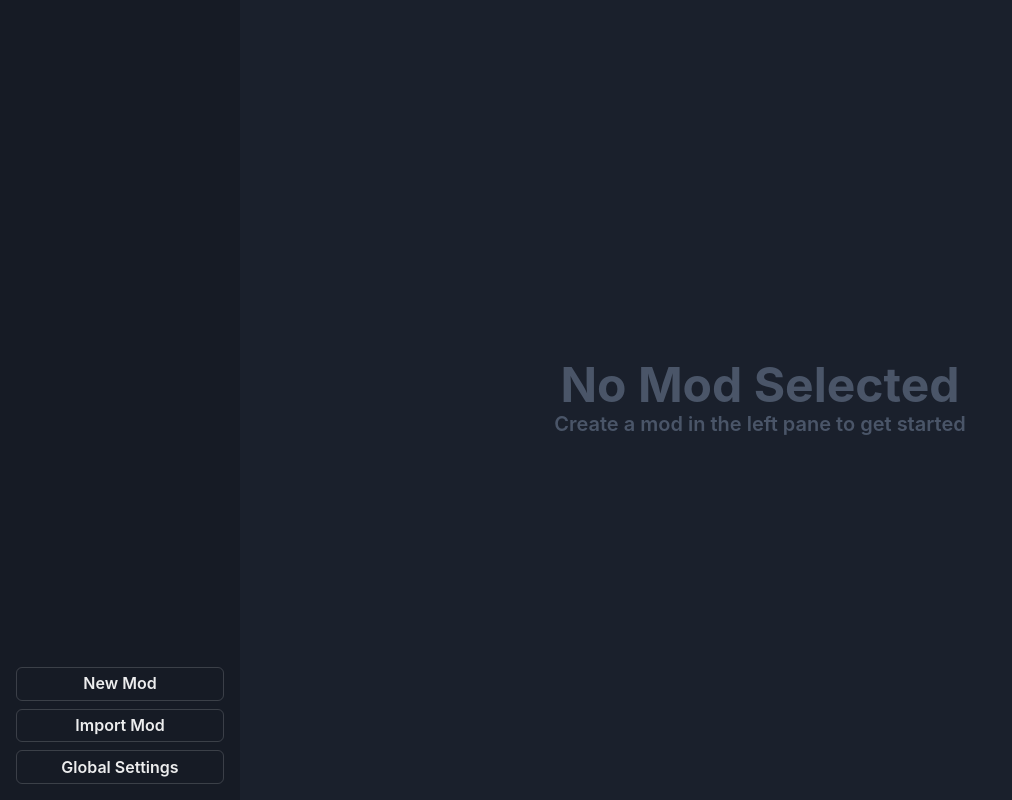
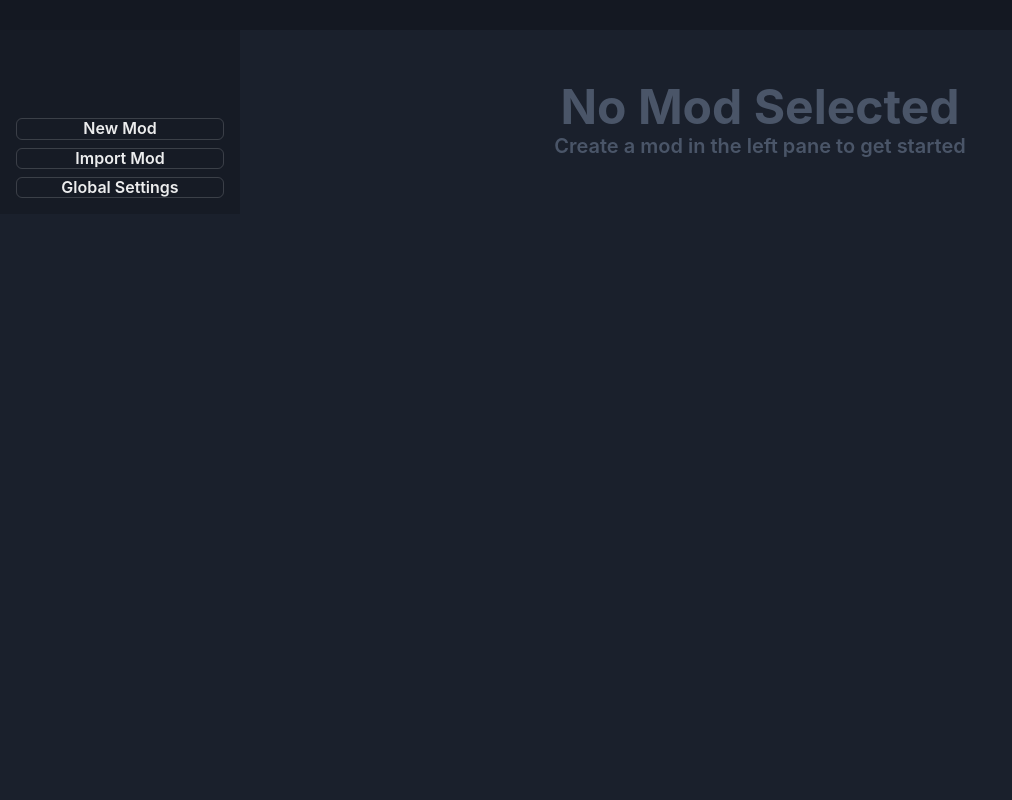
Before and after one commit to franomai/cornercutter, a React (Vite) app in the folder frontend/: page / in a window 1280 px wide. Shown: the whole page, without its empty margins (0-1012 px from the left). Built offline with nearby package versions, Linux system fonts and the light colour scheme.

Commit message:
#41 Begin creating global settings bar

```diff
--- /dev/null
+++ b/frontend/src/components/layout/GlobalSettingsBar.tsx
@@ -0,0 +1,11 @@
+import { Box, Flex, Stack } from '@chakra-ui/react';
+
+export default function GlobalSettingsBar() {
+    return (
+        <Flex w="full" bg="blackAlpha.400" justifyContent="space-between">
+            <Stack minH="30px">
+                <Box />
+            </Stack>
+        </Flex>
+    );
+}
--- a/frontend/src/components/mods/ModList.tsx
+++ b/frontend/src/components/mods/ModList.tsx
@@ -15,6 +15,7 @@ export default function ModList({ children }: { children?: ReactNode }) {
             maxW="240px"
             minW="240px"
             p={4}
+            pt={2}
             h="full"
             background="blackAlpha.300"
             overflow="hidden"
--- a/frontend/src/components/pages/ModdingConfig.tsx
+++ b/frontend/src/components/pages/ModdingConfig.tsx
@@ -2,15 +2,15 @@ import NewMod from '../modals/NewMod';
 import ModList from '../mods/ModList';
 import TabData from '../../types/TabData';
 import Settings from '../modals/Settings';
-import TabBar from '../tabs/common/TabBar';
+import TabBar from '../layout/tabs/TabBar';
 import ImportMod from '../modals/ImportMod';
 import ModConfig from '../../types/Configuration';
 import FindGoingUnder from '../modals/FirstStartup';
-import FloorConfigTab from '../tabs/FloorConfigTab';
+import FloorConfigTab from '../layout/tabs/FloorConfigTab';
 import BlankTextLayout from '../layout/BlankTextLayout';
 import SkillSearchColumn from '../skills/search/SkillSearchColumn';
-import SavingIndicator from '../tabs/common/saving/SavingIndicator';
-import GeneralConfigTab from '../tabs/generalconfig/GeneralConfigTab';
+import SavingIndicator from '../../saving/SavingIndicator';
+import GeneralConfigTab from '../layout/tabs/generalconfig/GeneralConfigTab';
 
 import { useSelector } from 'react-redux';
 import { ReactNode, useCallback, useRef } from 'react';
@@ -19,6 +19,7 @@ import { Box, Button, Flex, Stack } from '@chakra-ui/react';
 import { Floor, ModOptions } from '../../types/enums/ConfigEnums';
 import { getAllMods, getSelectedMod } from '../../redux/slices/mod';
 import { getCornercutterConfig } from '../../redux/slices/cornercutter';
+import GlobalSettingsBar from '../layout/GlobalSettingsBar';
 
 interface FloorData {
     name: string;
@@ -105,7 +106,9 @@ export default function ModdingConfig() {
     }, [mods, selectedMod, getTabs]);
 
     return (
-        <Box display="flex" flexDirection="row" h="full" maxW="full" w="full" overflowX="hidden">
+        <Stack spacing={0} overflow="hidden" h="full" maxW="full" w="full">
+            <GlobalSettingsBar />
+            <Flex flexDirection="row" overflowX="hidden">
                 <ModList>
                     <Button variant="outline" w="full" ref={openNewModRef}>
                         New Mod
@@ -122,6 +125,7 @@ export default function ModdingConfig() {
                 <Settings openRef={openSettingsRef} />
                 <NewMod openRef={openNewModRef} />
                 <ImportMod openRef={openImportModRef} />
-        </Box>
+            </Flex>
+        </Stack>
     );
 }
--- a/frontend/src/components/tabs/common/saving/SavingIndicator.tsx
+++ b/frontend/src/saving/SavingIndicator.tsx
@@ -3,8 +3,8 @@ import SavingMessage from './SavingMessage';
 import { useSelector } from 'react-redux';
 import { Spinner } from '@chakra-ui/react';
 import { useEffect, useState } from 'react';
-import { getRelativeTimeSince } from '../../../../utility/Utils';
-import { getSavingState } from '../../../../redux/slices/saving';
+import { getRelativeTimeSince } from '../utility/Utils';
+import { getSavingState } from '../redux/slices/saving';
 import { FontAwesomeIcon } from '@fortawesome/react-fontawesome';
 import { faCheck, faCircleExclamation } from '@fortawesome/free-solid-svg-icons';
 
```
Also changed, not shown: frontend/src/components/layout/tabs/FloorConfigTab.tsx (renamed from frontend/src/components/tabs/FloorConfigTab.tsx, +10 -10 lines), frontend/src/components/layout/tabs/generalconfig/GeneralConfigTab.tsx (renamed from frontend/src/components/tabs/generalconfig/GeneralConfigTab.tsx, +6 -6 lines), frontend/src/components/layout/tabs/generalconfig/GeneralOptions.tsx (renamed from frontend/src/components/tabs/generalconfig/GeneralOptions.tsx, +15 -9 lines), frontend/src/components/layout/tabs/generalconfig/ModInformation.tsx (renamed from frontend/src/components/tabs/generalconfig/ModInformation.tsx, +5 -5 lines), frontend/src/components/layout/tabs/TabBar.tsx (renamed from frontend/src/components/tabs/common/TabBar.tsx), frontend/src/saving/SavingMessage.tsx (renamed from frontend/src/components/tabs/common/saving/SavingMessage.tsx). Lines whose indentation alone changed are shown as unchanged.
